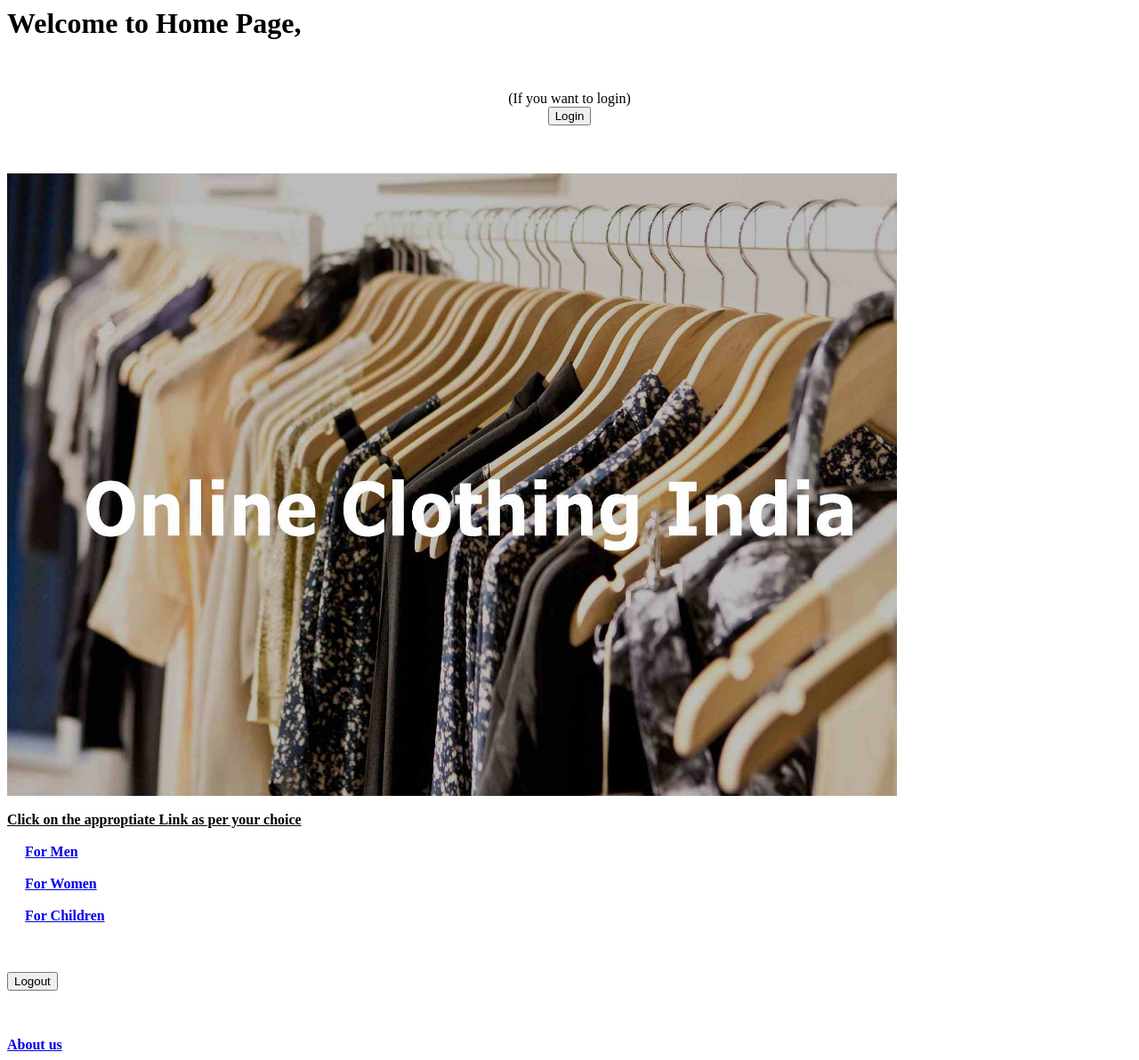
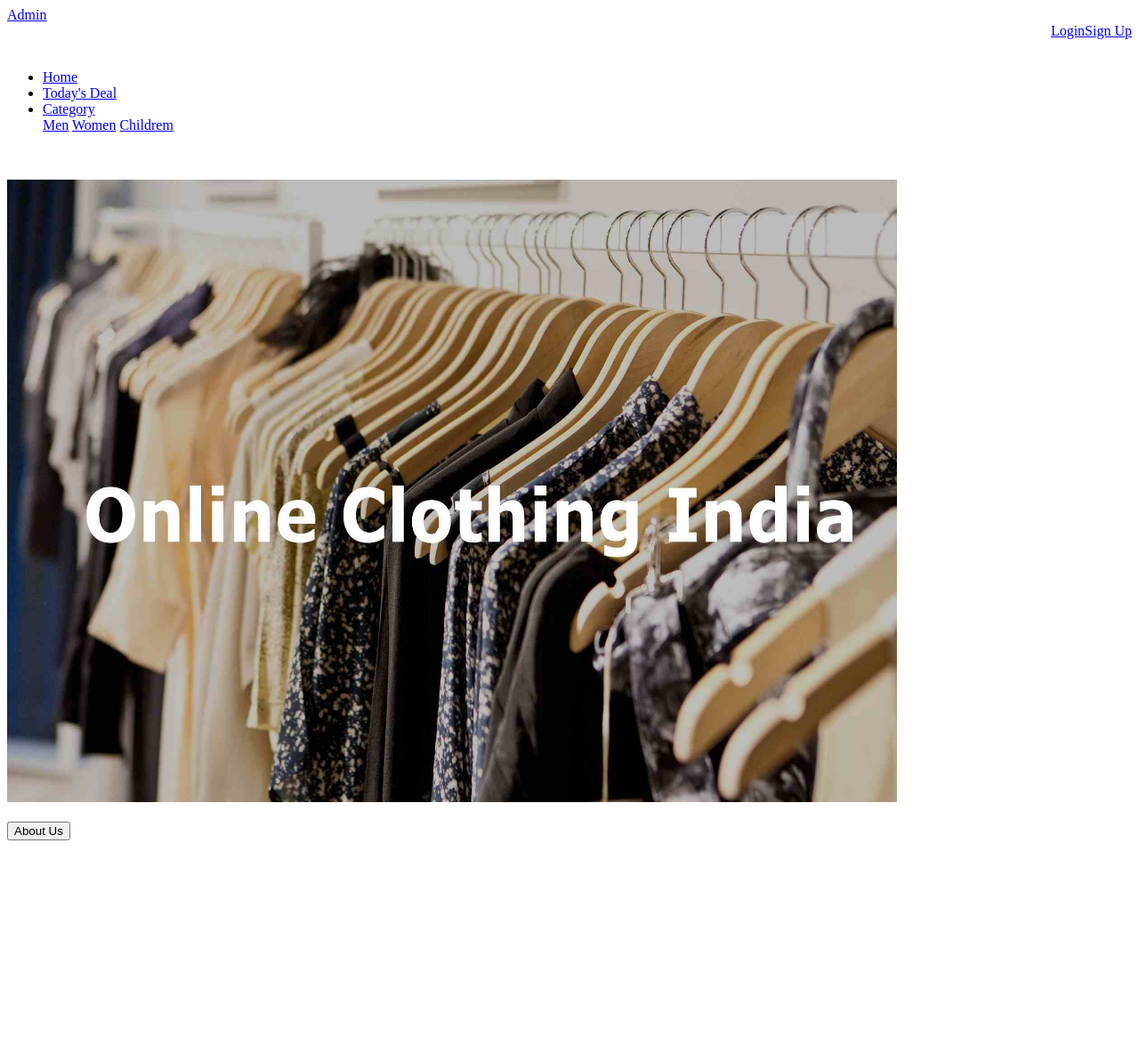
Before and after one commit to jay-241/jay-241.github.io, a plain HTML site: page index.html in a window 1280 px wide. Shown: the whole page at 89% size. After the commit the page ends 953 px from the top, so only its background shows below. Drawn offline with Linux system fonts and the light colour scheme.

Commit message:
Add files via upload

```diff
--- a/index.html
+++ b/index.html
@@ -1,32 +1,46 @@
-<html>
+<!DOCTYPE html>
+<html lang="en">
 <head>
-<title>Home</title>
+    <meta charset="UTF-8">
+    <meta name="viewport" content="width=device-width, initial-scale=1.0">
+    <title>Cloth Shopping</title>
 </head>
 <body>
-	<h1>Welcome to Home Page,</h1>
-	<br><br>
-	<center>(If you want to login)<br>
-	<a href="login.html"><input type="submit" value="Login" size=35></a></center>
-	<br><br><br>
-	<img src="Cloth.jpg" alt="Cloth" style="width:1000px;height:700px;">
-<br><br>
-<b><u>
-	Click on the approptiate Link as per your choice
-</u></b>
-<br><br>
-&nbsp;&nbsp;&nbsp;&nbsp;
-<a href="men.html"><b>For Men</b></a>
-<br><br>
-&nbsp;&nbsp;&nbsp;&nbsp;
-<a href="women.html"><b>For Women</b></a>
-<br><br>
-&nbsp;&nbsp;&nbsp;&nbsp;
-<a href="children.html"><b>For Children</b></a>
-<br><br><br><br>
-<form action="login.html" method="">
-<input type="submit" value="Logout">
-</form>
-<br><br>
-<a href="Aboutus.html"><b>About us</b></a>
+
+<!-- header-->
+    <header>
+
+<div class="pg1">
+  <div class="pl1"><a href="adlogin.html">Admin</a></div>
+   <div class="pl1" style="float:right"><a class="active" href="registration.html">Sign Up</a></div>
+  <div class="pl1" style="float:right"><a class="active" href="login.html">Login</a></div>
+</div>
+   </header>
+ <!-- /header-->
+ <br><br>
+ <ul>
+    <li><a href="index.html">Home</a></li>
+    <li><a href="#td.html">Today's Deal</li>
+    <li class="dropdown">
+      <a href="javascript:void(0)" class="dropbtn">Category</a>
+      <div class="dropdown-content">
+        <a href="men.html">Men</a>
+        <a href="woman.html">Women</a>
+        <a href="child.html">Childrem</a>
+      </div>
+    </li>
+  </ul>
+
+  <br><br>
+
+  <img src="Cloth.jpg" alt="Cloth" style="width:1000px;height:700px;">
+  <br><br>
+
+  <!--End-->
+  <button class="button" onclick="location='Aboutus.html'">About Us</button>
+  <!--/End-->
+
+    <link rel="stylesheet" href="./css/style.css">
+
 </body>
 </html>
```
